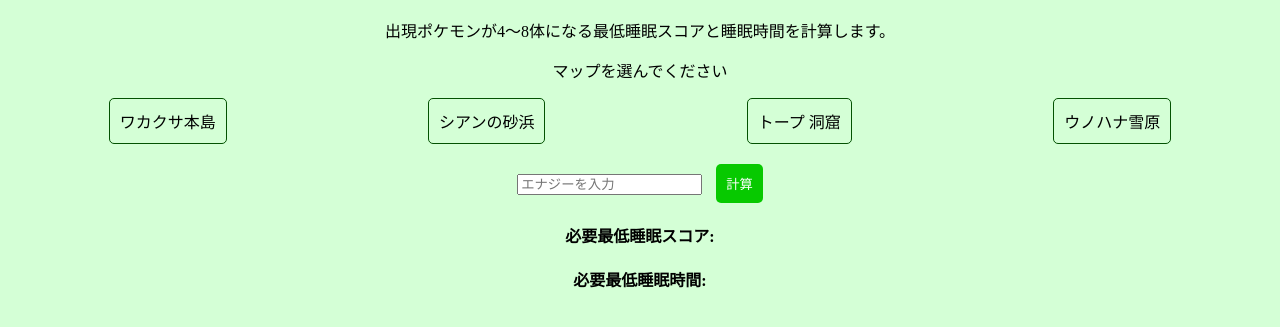
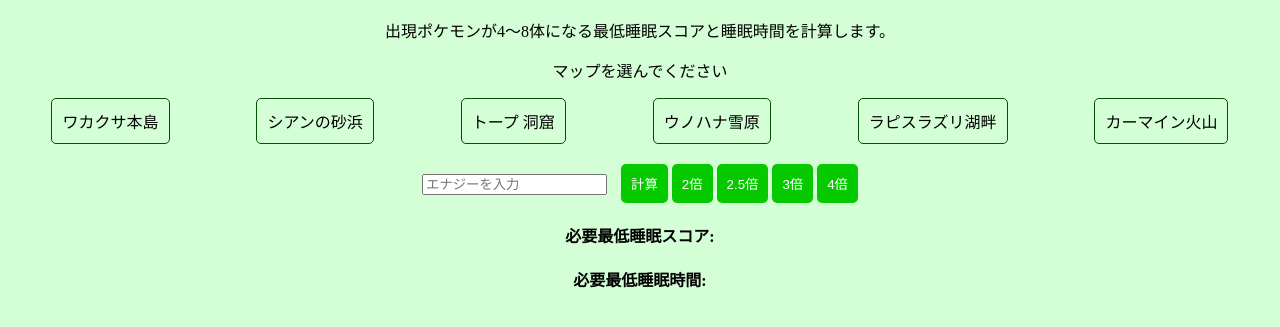
Before and after one commit to iput2020-yamaguchi/poke, a plain HTML site: page index.html in a window 1280 px wide. Shown: the part 57-384 px from the top of the page. Drawn offline with Linux system fonts and the light colour scheme.

Commit message:
Update index.html

```diff
--- a/index.html
+++ b/index.html
@@ -24,13 +24,24 @@
             <div class="map" data-score4="2831760" data-score5="7169800" data-score6="15471600" data-score7="28775360" data-score8="65712275">
                 <p>ウノハナ雪原</p>
             </div>
+            <div class="map" data-score4="4377326" data-score5="9252760" data-score6="19872324" data-score7="39127108" data-score8="87432550">
+                <p>ラピスラズリ湖畔</p>
+            </div>
+            <div class="map" data-score4="6825000" data-score5="14200000" data-score6="29400000" data-score7="58000000" data-score8="130000000">
+                <p>カーマイン火山</p>
+            </div>
         </div>
-        <label for="ep"></label>
-        <input type="number" id="ep" name="ep" placeholder="エナジーを入力">
-        <button onclick="calculate()">計算</button>
+        <div class="input-container">
+            <input type="number" id="ep" name="ep" placeholder="エナジーを入力">
+            <button onclick="calculate()">計算</button>
+            <button class="multiplier" onclick="applyMultiplier(2)">2倍</button>
+            <button class="multiplier" onclick="applyMultiplier(2.5)">2.5倍</button>
+            <button class="multiplier" onclick="applyMultiplier(3)">3倍</button>
+            <button class="multiplier" onclick="applyMultiplier(4)">4倍</button>
+        </div>
         <p id="score">必要最低睡眠スコア: <span id="sleepScore"></span></p>
         <p id="hour">必要最低睡眠時間: <span id="sleephour"></span></p>
-     </main>
+    </main>
     <script src="script.js"></script>
 </body>
 </html>
```
